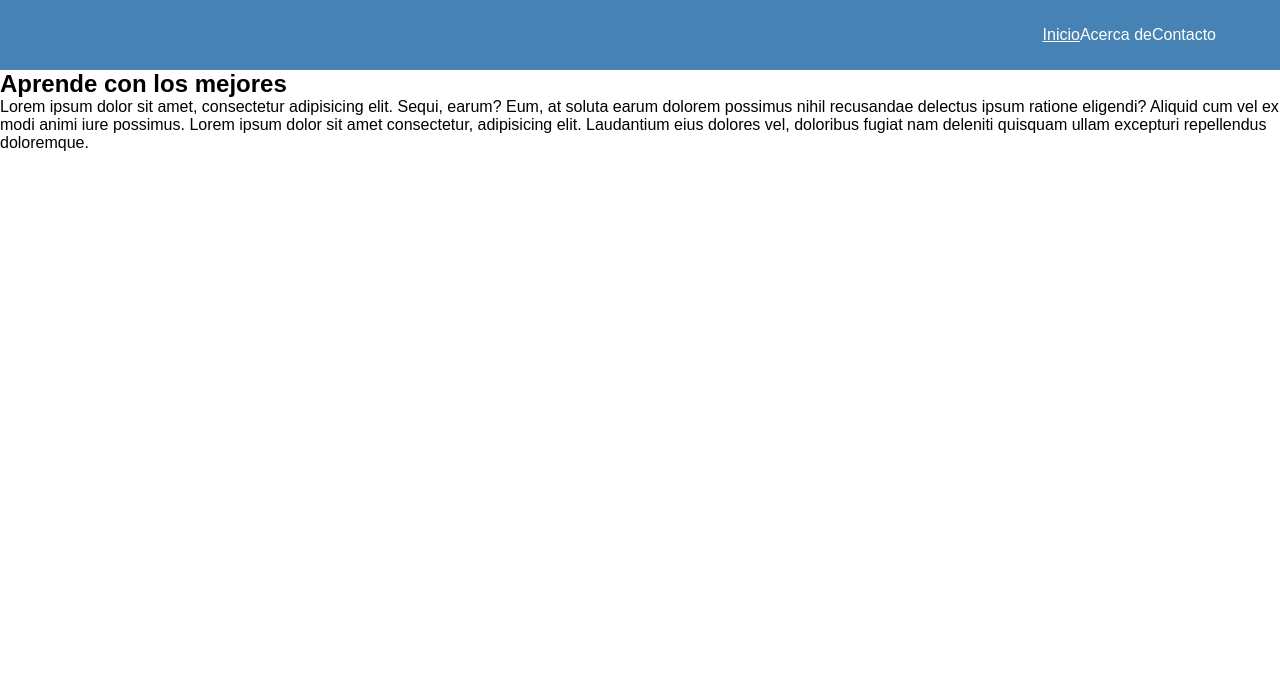
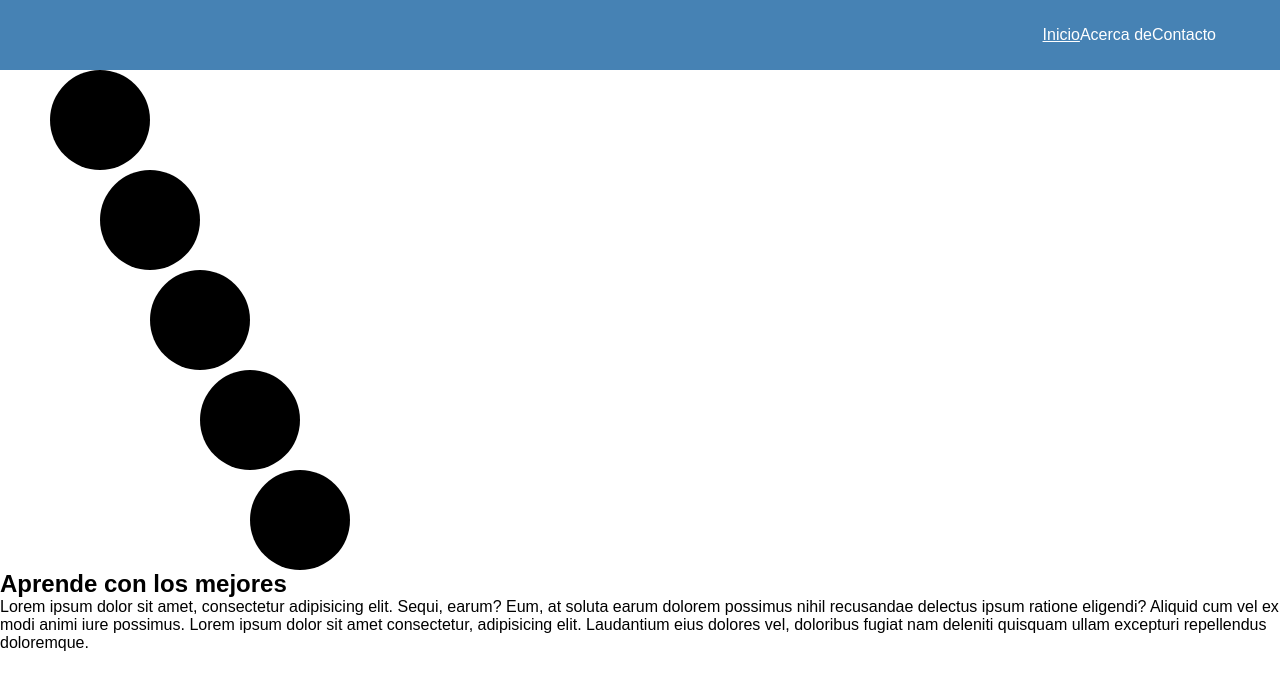
Before and after one commit to ronytacodev/Sass_All, a website: page index.html in a window 1280 px wide. Drawn offline with Linux system fonts and the light colour scheme.

Commit message:
creando animaciones con sass

```diff
--- /dev/null
+++ b/sass/_animaciones.scss
@@ -0,0 +1,23 @@
+.circle {
+    width: 100px;
+    height: 100px;
+    background-color: #000;
+    border-radius: 50%;
+
+    animation-duration: 1s;
+    animation-iteration-count: infinite;
+    animation-direction: alternate;
+}
+
+@for $iterador from 1 through 5 {
+
+    .circle-#{$iterador} {
+        animation-name: animacion#{$iterador};
+
+        @keyframes animacion#{$iterador} {
+            100% {
+                transform: translate(50% * $iterador);
+            }
+        }
+    }
+}
--- a/sass/style.scss
+++ b/sass/style.scss
@@ -1,2 +1,3 @@
 @use 'reset';
 @use 'navbar';
+@use 'animaciones';
```
Also changed, not shown: css/style.css, 1 other file.
